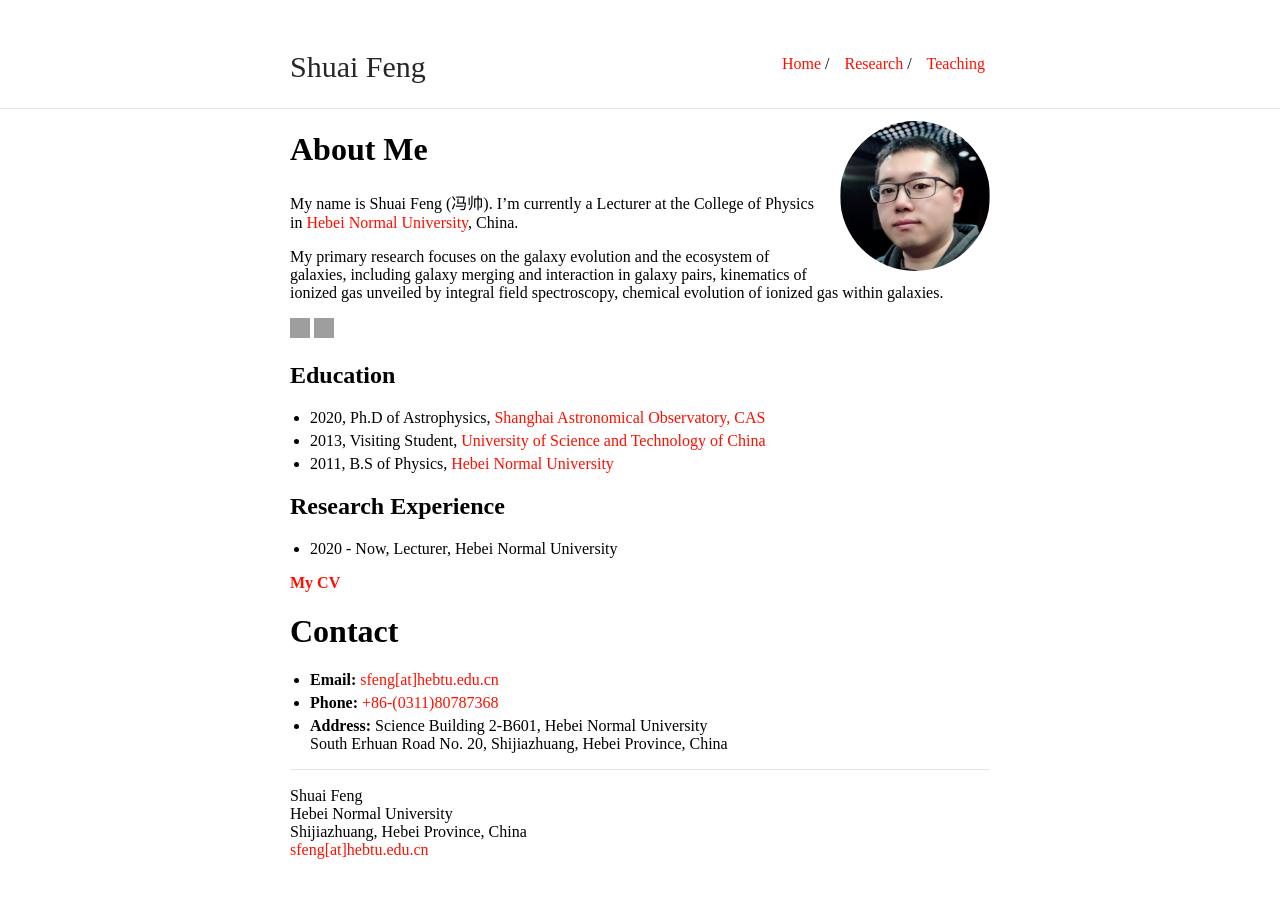
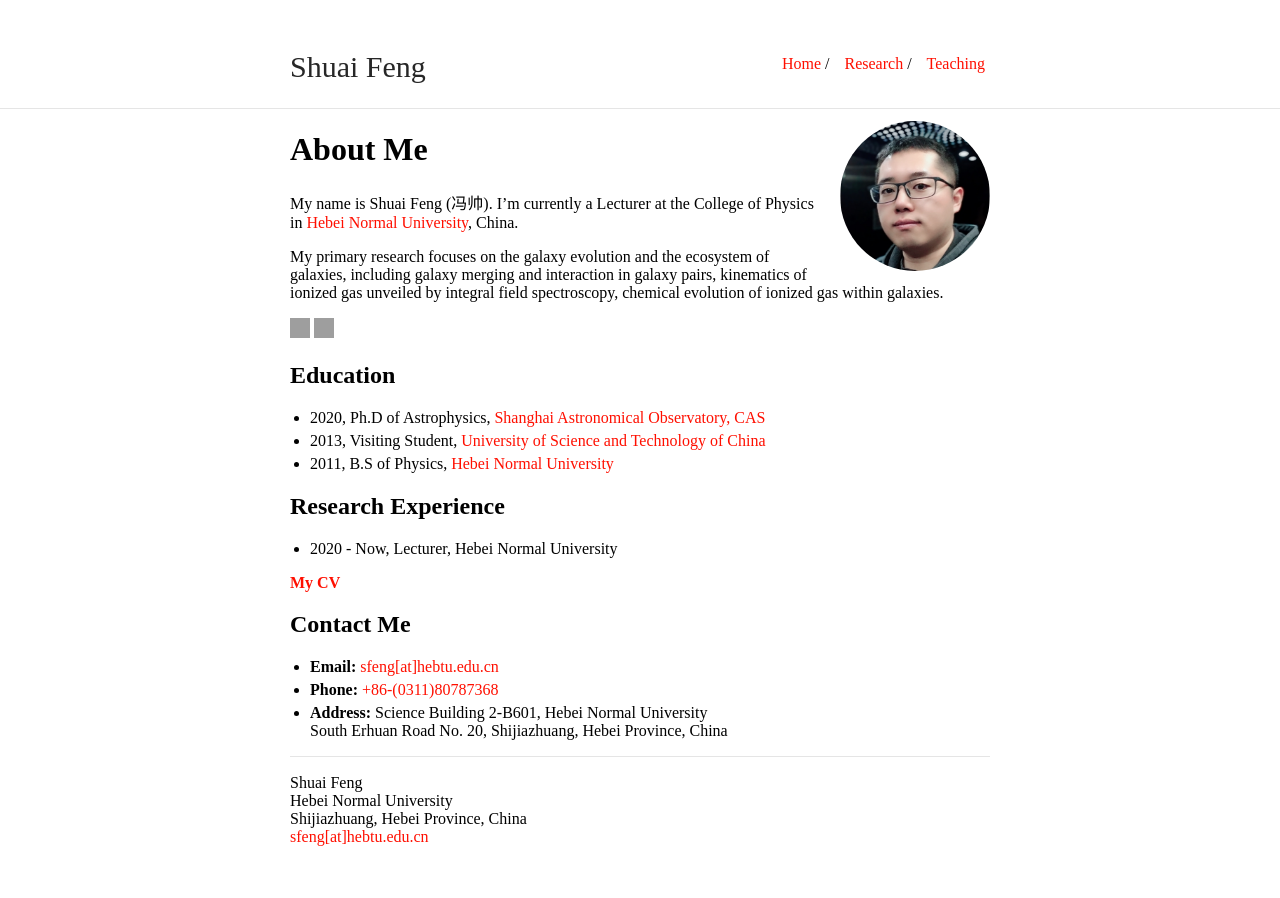
Before and after one commit to fengshuai0210/fengshuai0210.github.io, a Jekyll site: the page built from index.md, in a window 1280 px wide. Built offline with Jekyll 4.4.1, drawn with Linux system fonts in a browser that asks for light colours; grey boxes are pictures that could not be loaded.

Commit message:
Update index.md

```diff
--- a/index.md
+++ b/index.md
@@ -10,7 +10,7 @@
 
 My primary research focuses on the galaxy evolution and the ecosystem of galaxies, including galaxy merging and interaction in galaxy pairs, kinematics of ionized gas unveiled by integral field spectroscopy, chemical evolution of ionized gas within galaxies.
 
-[<img src="https://kiaagravity.github.io/assets/orcid.png" alt="orcid" style="width:20px;height:20px;">](https://orcid.org/0000-0002-9767-9237) [<img src="https://upload.wikimedia.org/wikipedia/commons/c/c7/Google_Scholar_logo.svg" alt="google scholar" style="width:20px;height:20px;">](https://scholar.google.com/citations?user=2BSBFeQAAAAJ&hl=zh-CN)
+[<img src="https://kiaagravity.github.io/assets/orcid.png" alt="orcid" title="orcid" style="width:20px;height:20px;">](https://orcid.org/0000-0002-9767-9237) [<img src="https://upload.wikimedia.org/wikipedia/commons/c/c7/Google_Scholar_logo.svg" alt="google scholar" title="google scholar" style="width:20px;height:20px;">](https://scholar.google.com/citations?user=2BSBFeQAAAAJ&hl=zh-CN)
 
 ## Education
 
@@ -24,7 +24,7 @@
 
 **[My CV]()**
 
-# Contact
+## Contact Me
 
 * **Email:** [sfeng[at]hebtu.edu.cn](mailto:sfeng[at]hebtu.edu.cn)
 * **Phone:** [+86-(0311)80787368](tel:+86-(0311)80787368)
```
